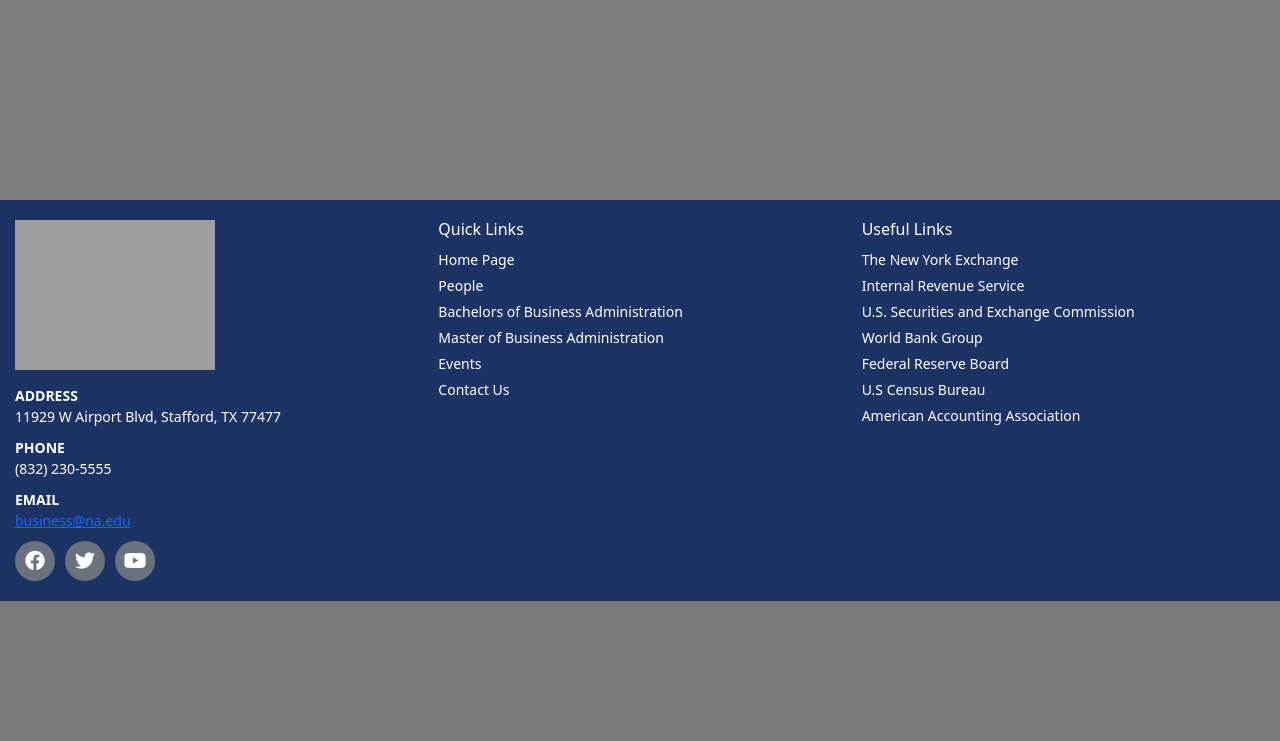
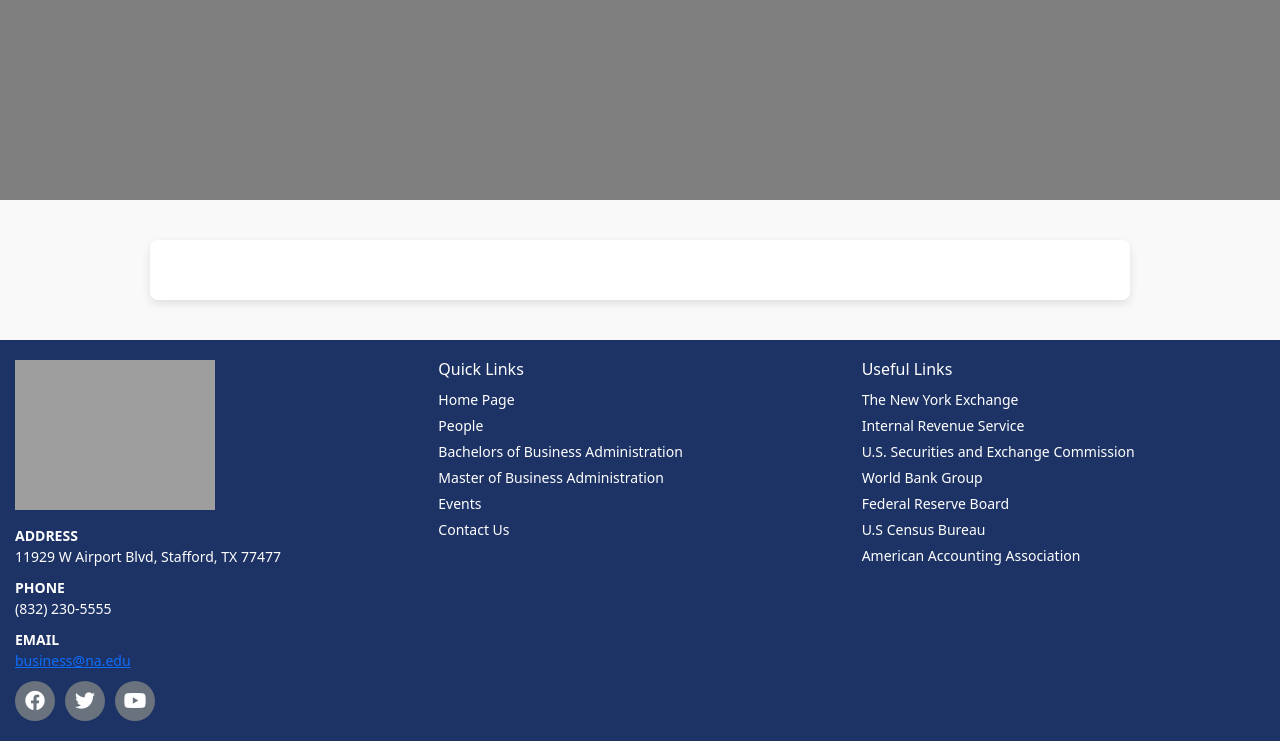
Before and after one commit to asakeev01/BusinessNAU, a Django app: template nau/templates/news/news_detail.html in a window 1280 px wide. Shown: the part 450-1191 px from the top of the page. Before the commit the page ends 1051 px from the top, so only its background shows below. Run offline with Django 5.2, Linux system fonts and the light colour scheme; the template is opened without the code that fills it, so the values that code supplies are empty; some libraries are stand-ins or nearby versions; grey boxes are pictures that could not be loaded.

Commit message:
Added news_detail

```diff
--- /dev/null
+++ b/nau/static/news/news_detail.css
@@ -0,0 +1,14 @@
+.news__detail-container {
+    padding: 40px 150px;
+    background-color: #f9f9f9;
+}
+
+.news__detail-content {
+    background: white;
+    padding: 30px;
+    border-radius: 8px;
+    box-shadow: 0 4px 10px rgba(0, 0, 0, 0.1);
+    font-family: 'Roboto', sans-serif;
+    line-height: 1.6;
+    color: #333;
+}
--- a/nau/templates/base.html
+++ b/nau/templates/base.html
@@ -12,6 +12,7 @@
     <link rel="stylesheet" href="{% static 'staff/staff_list.css' %}">
     <link rel="stylesheet" href="{% static 'main/main_page.css' %}">
     <link rel="stylesheet" href="{% static 'news/news_list.css' %}">
+    <link rel="stylesheet" href="{% static 'news/news_detail.css' %}">
 </head>
 <body>
     <header class="base__header">
```
